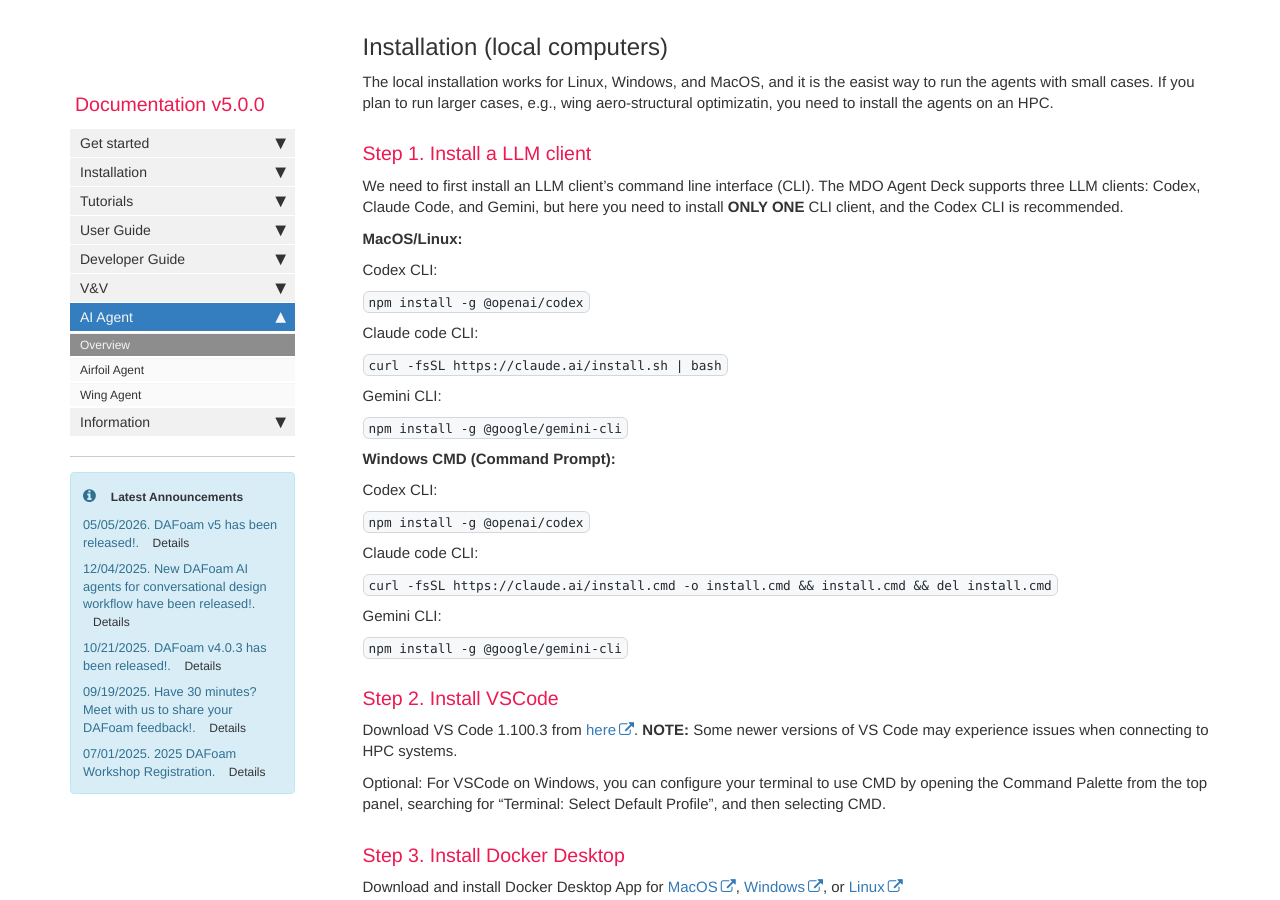
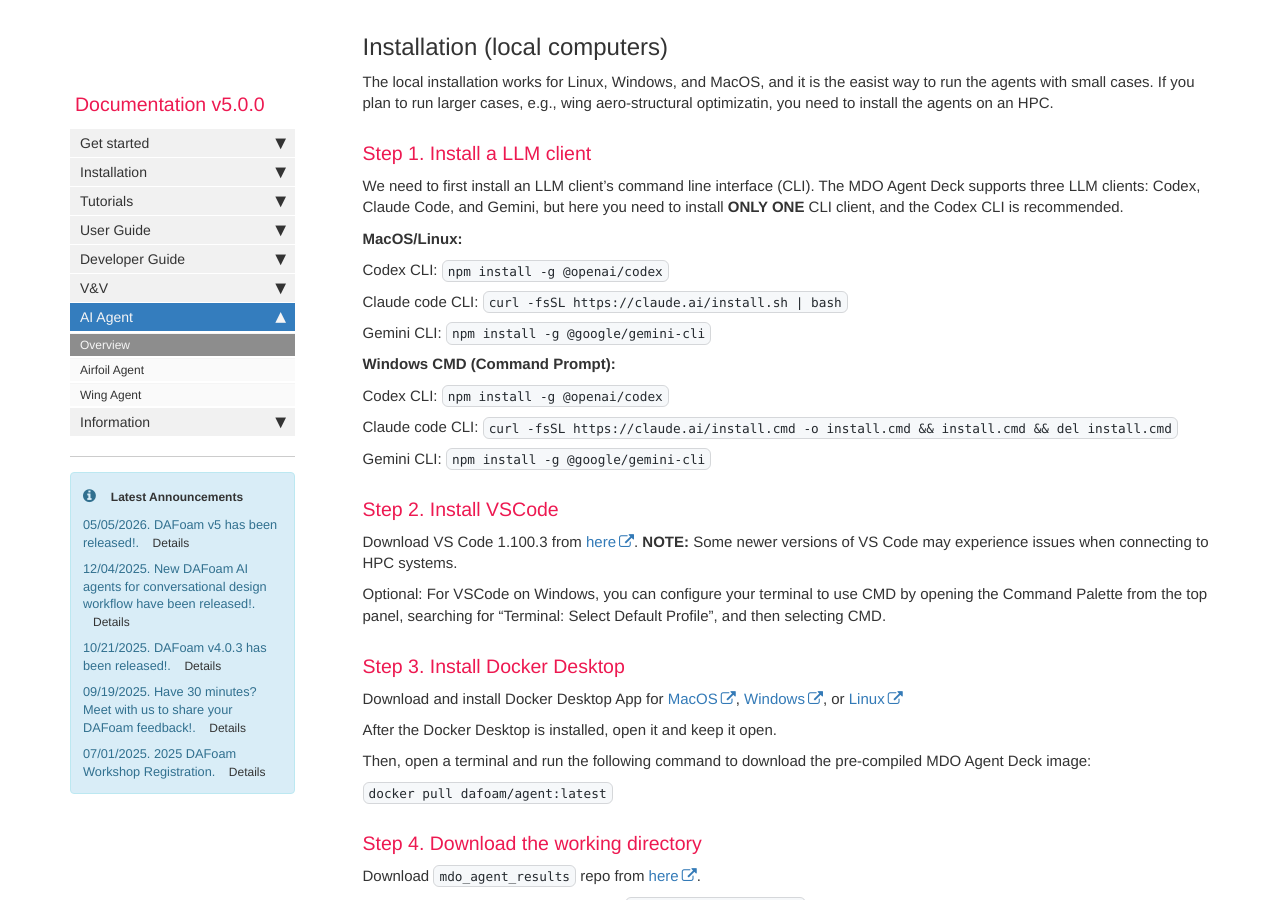
Before and after one commit to DAFoam/DAFoam.github.io, a Jekyll site: the page built from pages/mydoc/mydoc_ai_assistant_overview.md, in a window 1280 px wide and 900 px high, scrolled down 478 px. Built offline with Jekyll 4.4.1, drawn with Linux system fonts in a browser that asks for light colours; comment, search, counter and statistics services are not loaded.

Commit message:
content update

```diff
--- a/pages/mydoc/mydoc_ai_assistant_overview.md
+++ b/pages/mydoc/mydoc_ai_assistant_overview.md
@@ -19,31 +19,19 @@ We need to first install an LLM client's command line interface (CLI). The MDO A
 
 **MacOS/Linux:**
 
-Codex CLI:
+Codex CLI: `npm install -g @openai/codex`
 
-`npm install -g @openai/codex`
+Claude code CLI: `curl -fsSL https://claude.ai/install.sh | bash`
 
-Claude code CLI:
-
-`curl -fsSL https://claude.ai/install.sh | bash`
-
-Gemini CLI:
-
-`npm install -g @google/gemini-cli`
+Gemini CLI: `npm install -g @google/gemini-cli`
 
 **Windows CMD (Command Prompt):**
 
-Codex CLI:
+Codex CLI: `npm install -g @openai/codex`
 
-`npm install -g @openai/codex`
+Claude code CLI: `curl -fsSL https://claude.ai/install.cmd -o install.cmd && install.cmd && del install.cmd`
 
-Claude code CLI:
-
-`curl -fsSL https://claude.ai/install.cmd -o install.cmd && install.cmd && del install.cmd`
-
-Gemini CLI:
-
-`npm install -g @google/gemini-cli`
+Gemini CLI: `npm install -g @google/gemini-cli`
 
 
 ### Step 2. Install VSCode
```
Also changed, not shown: other parts of pages/mydoc/mydoc_ai_assistant_overview.md (+3 -9 lines).
